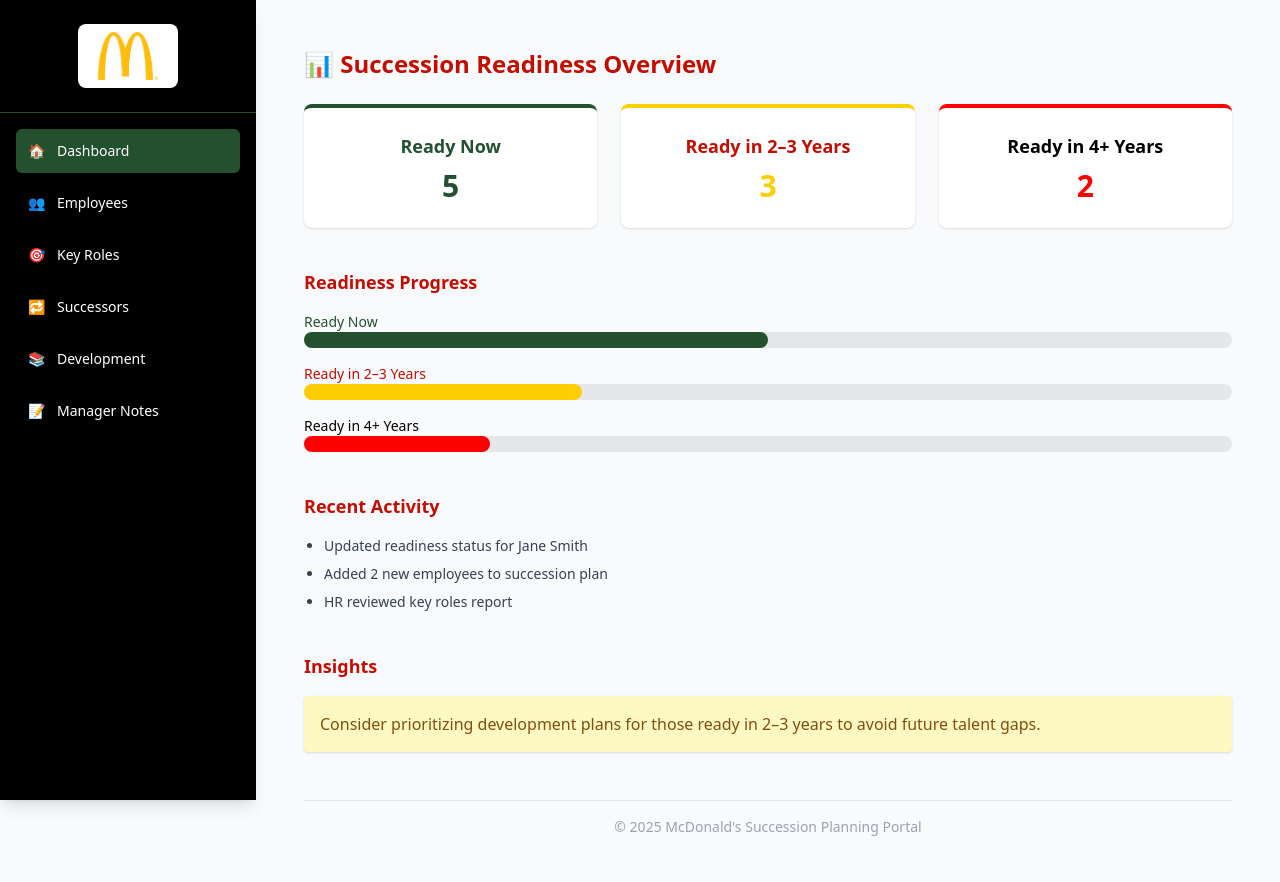
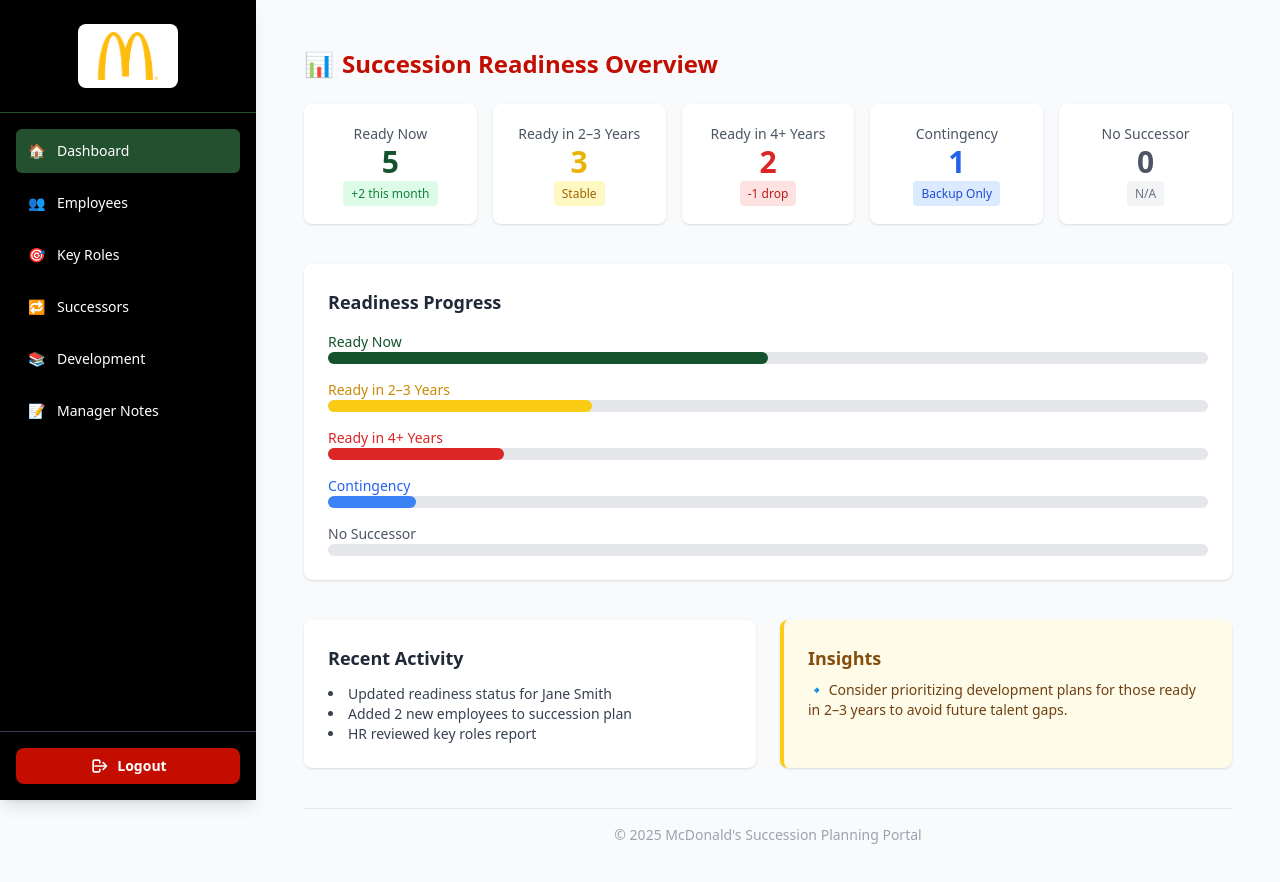
Before and after one commit to LindaMangena/succession-planner, an Angular app: page /dashboard in a window 1280 px wide. Shown: the top 882 px of the page. Built offline with nearby package versions, Linux system fonts and the light colour scheme.

Commit message:
login functionality

```diff
--- /dev/null
+++ b/src/app/features/auth/login.component.html
@@ -0,0 +1,54 @@
+<div class="min-h-screen bg-[#fef9f6] flex items-center justify-center px-4">
+  <div class="w-full max-w-sm bg-white shadow-lg shadow-yellow-100/40 rounded-2xl p-8 border border-red-100">
+    <!-- Logo and Greeting -->
+    <div class="flex flex-col items-center mb-6">
+      <img src="/GoldenArches.png.coredownload.png" alt="McDonald's Logo" class="h-14 mb-2" />
+      <h2 class="text-lg font-medium text-gray-700">Welcome Back</h2>
+      <p class="text-sm font-semibold text-[#c20d00]">McDonald’s Portal Login</p>
+    </div>
+
+    <!-- Error Display -->
+    <div *ngIf="errorMessage" class="text-center text-red-600 text-sm mb-3">
+      {{ errorMessage }}
+    </div>
+
+    <!-- Form -->
+    <form (ngSubmit)="login()" class="space-y-4">
+      <div>
+        <label for="email" class="block text-sm font-medium text-gray-700">Email</label>
+        <input
+          id="email"
+          name="email"
+          type="email"
+          [(ngModel)]="email"
+          required
+          class="w-full border border-gray-300 rounded-lg px-4 py-2 mt-1 focus:outline-none focus:ring-2 focus:ring-[#c20d00] focus:border-transparent"
+        />
+      </div>
+
+      <div>
+        <label for="password" class="block text-sm font-medium text-gray-700">Password</label>
+        <input
+          id="password"
+          name="password"
+          type="password"
+          [(ngModel)]="password"
+          required
+          class="w-full border border-gray-300 rounded-lg px-4 py-2 mt-1 focus:outline-none focus:ring-2 focus:ring-[#c20d00] focus:border-transparent"
+        />
+      </div>
+
+      <button
+        type="submit"
+        class="w-full bg-[#c20d00] hover:bg-red-700 text-white font-semibold py-2 rounded-lg flex justify-center items-center gap-2 transition"
+      >
+        <svg xmlns="http://www.w3.org/2000/svg" class="w-4 h-4" fill="none" viewBox="0 0 24 24"
+          stroke="currentColor" stroke-width="2">
+          <path stroke-linecap="round" stroke-linejoin="round"
+            d="M12 11c1.104 0 2-.896 2-2s-.896-2-2-2-2 .896-2 2 .896 2 2 2zM12 13c-2.667 0-8 1.334-8 4v1h16v-1c0-2.666-5.333-4-8-4z" />
+        </svg>
+        Sign In
+      </button>
+    </form>
+  </div>
+</div>
--- /dev/null
+++ b/src/app/features/auth/login.component.ts
@@ -0,0 +1,28 @@
+import { Component } from '@angular/core';
+import { Router } from '@angular/router';
+import { FormsModule } from '@angular/forms';
+import { CommonModule } from '@angular/common';
+
+@Component({
+  selector: 'app-login',
+  standalone: true,
+  imports: [CommonModule, FormsModule],
+  templateUrl: './login.component.html',
+  styleUrls: ['./login.component.scss'],
+})
+export class LoginComponent {
+  email: string = '';
+  password: string = '';
+  errorMessage: string = '';
+
+  constructor(private router: Router) {}
+
+  login() {
+    if (this.email === 'admin@mcdonalds.com' && this.password === 'admin') {
+      localStorage.setItem('isLoggedIn', 'true');
+      this.router.navigate(['/dashboard']);
+    } else {
+      this.errorMessage = 'Invalid credentials. Please try again.';
+    }
+  }
+}
--- a/src/app/features/dashboard/pages/dashboard/dashboard.component.html
+++ b/src/app/features/dashboard/pages/dashboard/dashboard.component.html
@@ -1,74 +1,97 @@
+<!-- TODO: Add interactive graphs and export features -->
+
 <div class="p-6">
   <!-- Title -->
   <h1 class="text-2xl font-bold text-[#c20d00] mb-6 flex items-center gap-2">
-    📊 Succession Readiness Overview
+    <span>📊</span> Succession Readiness Overview
   </h1>
 
-  <!-- Summary Stats -->
-  <div class="grid grid-cols-1 md:grid-cols-3 gap-6 mb-10">
-    <div class="bg-white p-6 rounded-lg shadow text-center border-t-4 border-[#23512f]">
-      <h2 class="text-lg font-semibold text-[#23512f] mb-2">Ready Now</h2>
-      <p class="text-3xl font-bold text-[#23512f]">5</p>
+  <!-- Summary Cards -->
+  <div class="grid grid-cols-1 md:grid-cols-5 gap-4 mb-10">
+    <div class="bg-white rounded-lg p-5 shadow text-center">
+      <p class="text-sm text-gray-600">Ready Now</p>
+      <p class="text-3xl font-bold text-green-900">5</p>
+      <span class="text-xs text-green-700 bg-green-100 px-2 py-1 rounded">+2 this month</span>
     </div>
-
-    <div class="bg-white p-6 rounded-lg shadow text-center border-t-4 border-[#ffce00]">
-      <h2 class="text-lg font-semibold text-[#c20d00] mb-2">Ready in 2–3 Years</h2>
-      <p class="text-3xl font-bold text-[#ffce00]">3</p>
+    <div class="bg-white rounded-lg p-5 shadow text-center">
+      <p class="text-sm text-gray-600">Ready in 2–3 Years</p>
+      <p class="text-3xl font-bold text-yellow-500">3</p>
+      <span class="text-xs text-yellow-700 bg-yellow-100 px-2 py-1 rounded">Stable</span>
     </div>
-
-    <div class="bg-white p-6 rounded-lg shadow text-center border-t-4 border-[#ff0000]">
-      <h2 class="text-lg font-semibold text-black mb-2">Ready in 4+ Years</h2>
-      <p class="text-3xl font-bold text-[#ff0000]">2</p>
+    <div class="bg-white rounded-lg p-5 shadow text-center">
+      <p class="text-sm text-gray-600">Ready in 4+ Years</p>
+      <p class="text-3xl font-bold text-red-600">2</p>
+      <span class="text-xs text-red-700 bg-red-100 px-2 py-1 rounded">-1 drop</span>
+    </div>
+    <div class="bg-white rounded-lg p-5 shadow text-center">
+      <p class="text-sm text-gray-600">Contingency</p>
+      <p class="text-3xl font-bold text-blue-600">1</p>
+      <span class="text-xs text-blue-700 bg-blue-100 px-2 py-1 rounded">Backup Only</span>
+    </div>
+    <div class="bg-white rounded-lg p-5 shadow text-center">
+      <p class="text-sm text-gray-600">No Successor</p>
+      <p class="text-3xl font-bold text-gray-600">0</p>
+      <span class="text-xs text-gray-500 bg-gray-100 px-2 py-1 rounded">N/A</span>
     </div>
   </div>
 
-  <!-- Readiness Progress Bars -->
-  <div class="mb-10">
-    <h2 class="text-lg font-semibold text-[#c20d00] mb-4">Readiness Progress</h2>
+  <!-- Progress Bars -->
+  <div class="bg-white rounded-lg p-6 shadow mb-10">
+    <h2 class="text-lg font-semibold text-gray-800 mb-4">Readiness Progress</h2>
     <div class="space-y-4">
       <div>
-        <p class="text-sm font-medium text-[#23512f]">Ready Now</p>
-        <div class="w-full bg-gray-200 rounded-full h-4">
-          <div class="bg-[#23512f] h-4 rounded-full" style="width: 50%"></div>
+        <p class="text-sm font-medium text-green-900">Ready Now</p>
+        <div class="w-full bg-gray-200 rounded-full h-3">
+          <div class="bg-green-900 h-3 rounded-full" style="width: 50%"></div>
         </div>
       </div>
-
       <div>
-        <p class="text-sm font-medium text-[#c20d00]">Ready in 2–3 Years</p>
-        <div class="w-full bg-gray-200 rounded-full h-4">
-          <div class="bg-[#ffce00] h-4 rounded-full" style="width: 30%"></div>
+        <p class="text-sm font-medium text-yellow-600">Ready in 2–3 Years</p>
+        <div class="w-full bg-gray-200 rounded-full h-3">
+          <div class="bg-yellow-400 h-3 rounded-full" style="width: 30%"></div>
         </div>
       </div>
-
       <div>
-        <p class="text-sm font-medium text-black">Ready in 4+ Years</p>
-        <div class="w-full bg-gray-200 rounded-full h-4">
-          <div class="bg-[#ff0000] h-4 rounded-full" style="width: 20%"></div>
+        <p class="text-sm font-medium text-red-600">Ready in 4+ Years</p>
+        <div class="w-full bg-gray-200 rounded-full h-3">
+          <div class="bg-red-600 h-3 rounded-full" style="width: 20%"></div>
+        </div>
+      </div>
+      <div>
+        <p class="text-sm font-medium text-blue-600">Contingency</p>
+        <div class="w-full bg-gray-200 rounded-full h-3">
+          <div class="bg-blue-500 h-3 rounded-full" style="width: 10%"></div>
+        </div>
+      </div>
+      <div>
+        <p class="text-sm font-medium text-gray-600">No Successor</p>
+        <div class="w-full bg-gray-200 rounded-full h-3">
+          <div class="bg-gray-400 h-3 rounded-full" style="width: 0%"></div>
         </div>
       </div>
     </div>
   </div>
 
-  <!-- Recent Activity -->
-  <div class="mb-10">
-    <h2 class="text-lg font-semibold text-[#c20d00] mb-4">Recent Activity</h2>
-    <ul class="space-y-2 text-sm text-gray-700 list-disc pl-5">
-      <li>Updated readiness status for Jane Smith</li>
-      <li>Added 2 new employees to succession plan</li>
-      <li>HR reviewed key roles report</li>
-    </ul>
-  </div>
-
-  <!-- Insights -->
-  <div class="mb-10">
-    <h2 class="text-lg font-semibold text-[#c20d00] mb-4">Insights</h2>
-    <div class="bg-yellow-100 text-yellow-800 p-4 rounded shadow">
-      Consider prioritizing development plans for those ready in 2–3 years to avoid future talent gaps.
+  <!-- Recent Activity + Insights -->
+  <div class="grid grid-cols-1 md:grid-cols-2 gap-6 mb-10">
+    <div class="bg-white rounded-lg p-6 shadow">
+      <h2 class="text-lg font-semibold text-gray-800 mb-3">Recent Activity</h2>
+      <ul class="text-sm text-gray-700 list-disc list-inside">
+        <li>Updated readiness status for Jane Smith</li>
+        <li>Added 2 new employees to succession plan</li>
+        <li>HR reviewed key roles report</li>
+      </ul>
+    </div>
+    <div class="bg-yellow-50 border-l-4 border-yellow-400 p-6 shadow rounded-lg">
+      <h2 class="text-lg font-semibold text-yellow-800 mb-2">Insights</h2>
+      <p class="text-sm text-yellow-900">
+        🔹 Consider prioritizing development plans for those ready in 2–3 years to avoid future talent gaps.
+      </p>
     </div>
   </div>
 
   <!-- Footer -->
-  <footer class="text-sm text-gray-400 mt-12 border-t pt-4 text-center">
+  <footer class="text-center text-sm text-gray-400 border-t pt-4">
     © 2025 McDonald's Succession Planning Portal
   </footer>
 </div>
--- a/src/app/features/layout/main-layout/main-layout.component.html
+++ b/src/app/features/layout/main-layout/main-layout.component.html
@@ -1,20 +1,12 @@
 <div class="flex min-h-screen bg-[#f9fafb] text-gray-900">
   <!-- Sidebar -->
   <aside class="w-64 bg-black text-white h-screen flex flex-col fixed shadow-lg">
-    <!-- Logo -->
     <!-- Logo -->
     <div class="flex justify-center items-center bg-black border-b border-[#23512f] py-6">
       <div class="bg-white p-2 rounded-lg shadow-lg">
         <img src="/GoldenArches.png.coredownload.png" alt="McDonald's Logo" class="h-12 w-auto" />
       </div>
     </div>
-
-
-
-
-
-
-
 
     <!-- Navigation -->
     <nav class="flex-1 p-4 space-y-2 font-medium text-sm">
@@ -43,6 +35,21 @@
         📝 <span>Manager Notes</span>
       </a>
     </nav>
+
+    <!-- Logout Button -->
+    <!-- Logout Button -->
+    <div class="p-4 border-t border-gray-700 mt-auto">
+      <button (click)="logout()"
+        class="w-full flex items-center justify-center gap-2 px-4 py-2 bg-[#c20d00] text-white font-semibold text-sm rounded-lg hover:bg-red-700 transition duration-200 shadow-md">
+        <svg xmlns="http://www.w3.org/2000/svg" class="h-5 w-5" fill="none" viewBox="0 0 24 24" stroke="currentColor"
+          stroke-width="2">
+          <path stroke-linecap="round" stroke-linejoin="round"
+            d="M17 16l4-4m0 0l-4-4m4 4H7m6 4v1a2 2 0 01-2 2H7a2 2 0 01-2-2V7a2 2 0 012-2h4a2 2 0 012 2v1" />
+        </svg>
+        Logout
+      </button>
+    </div>
+
   </aside>
 
   <!-- Main Content -->
--- a/src/app/features/layout/main-layout/main-layout.component.ts
+++ b/src/app/features/layout/main-layout/main-layout.component.ts
@@ -1,4 +1,5 @@
 import { Component } from '@angular/core';
+import { Router } from '@angular/router';
 import { RouterModule } from '@angular/router';
 
 @Component({
@@ -8,4 +9,12 @@ import { RouterModule } from '@angular/router';
   templateUrl: './main-layout.component.html',
   styleUrls: ['./main-layout.component.scss']
 })
-export class MainLayoutComponent {}
+export class MainLayoutComponent {
+  constructor(private router: Router) {}
+
+  logout() {
+    localStorage.clear();
+    sessionStorage.clear();
+    this.router.navigate(['/login']);
+  }
+}
```
Also changed, not shown: src/app/app.routes.ts (+29 -22 lines), src/app/features/auth/login.component.scss (added), 1 other file (tests, documents, lock files or other folders).
